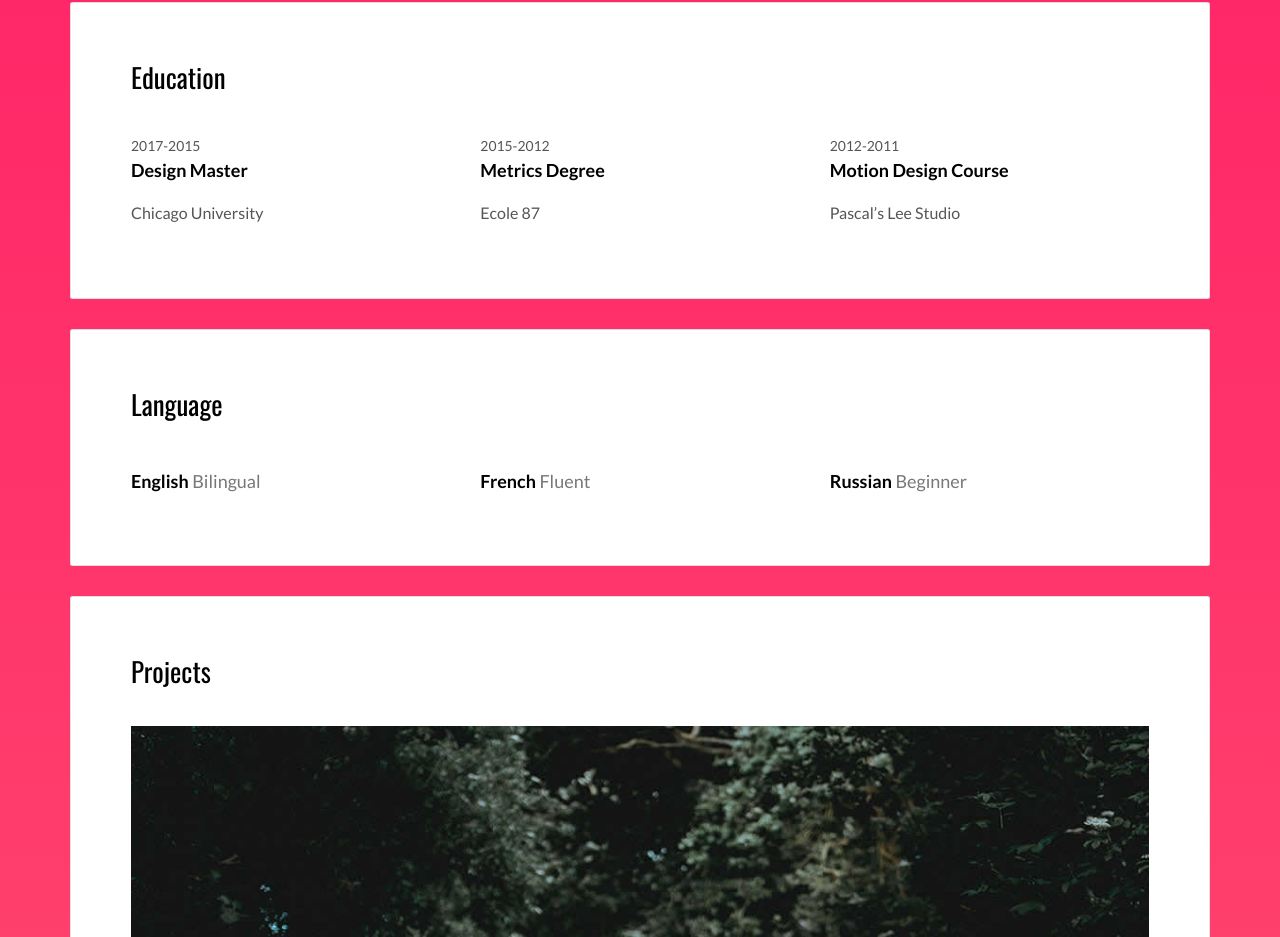
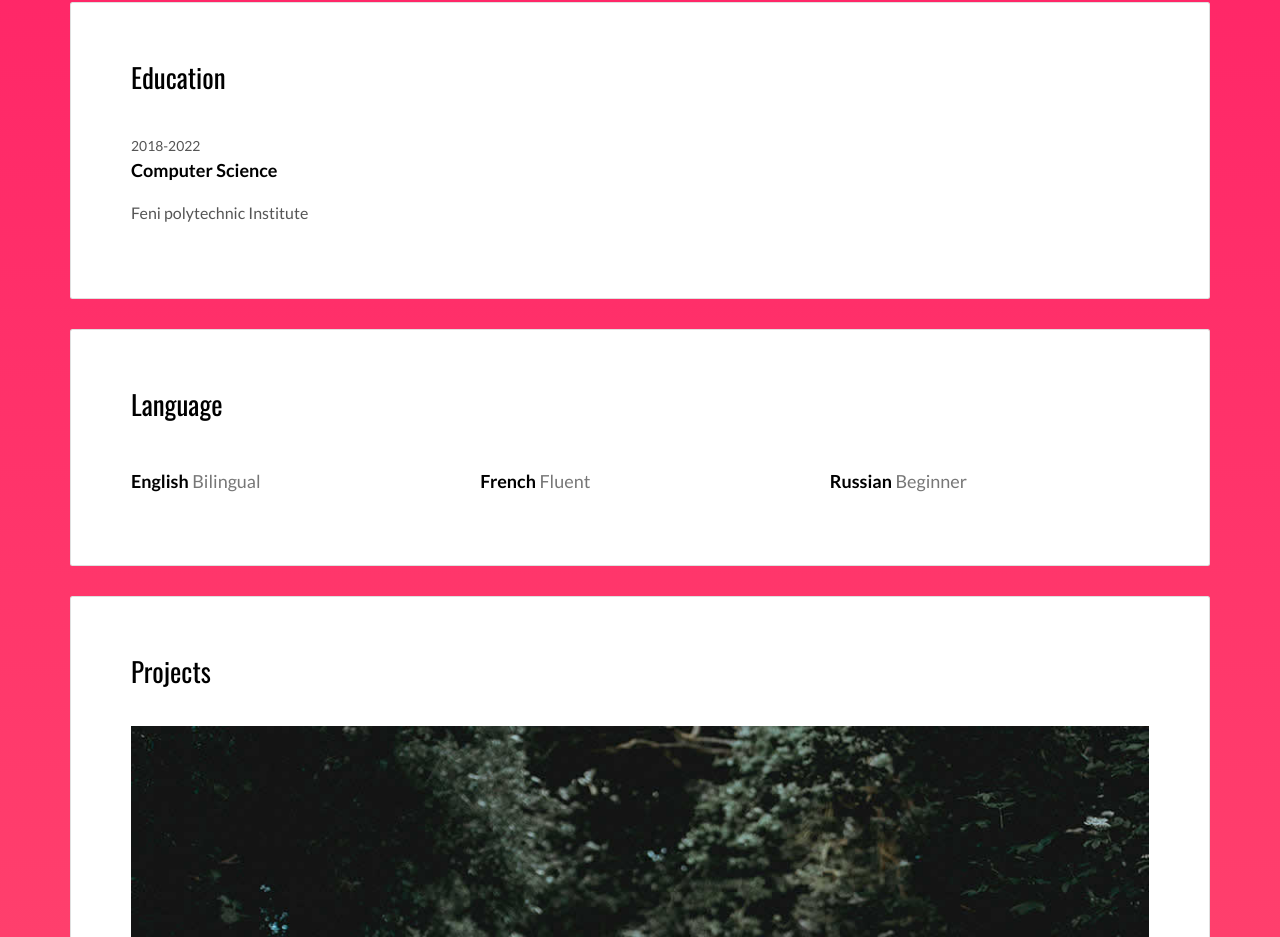
Before and after one commit to farhanmonsurfahim/farhanmonsurfahim.github.io, a plain HTML site: page index.html in a window 1280 px wide. Shown: the part 1555-2492 px from the top of the page. Drawn offline with nearby package versions, Linux system fonts and the light colour scheme.

Commit message:
Update index.html

```diff
--- a/index.html
+++ b/index.html
@@ -122,24 +122,20 @@
             <div class="row">
               <div class="col-md-4">
                 <div class="education-experience">
-                  <small class="date">2017-2015</small>
-                  <h3 class="h5 date-title">Design Master</h3>
-                  <p>Chicago University</p>
+                  <small class="date">2018-2022</small>
+                  <h3 class="h5 date-title">Computer Science</h3>
+                  <p>Feni polytechnic Institute</p>
                 </div>
 
               </div>
               <div class="col-md-4">
                 <div class="education-experience">
-                  <small class="date">2015-2012</small>
-                  <h3 class="h5 date-title">Metrics Degree</h3>
-                  <p>Ecole 87</p>
+
                 </div>
               </div>
               <div class="col-md-4">
                 <div class="education-experience">
-                  <small class="date">2012-2011</small>
-                  <h3 class="h5 date-title">Motion Design Course</h3>
-                  <p>Pascal’s Lee Studio</p>
+
                 </div>
               </div>
             </div>
```
